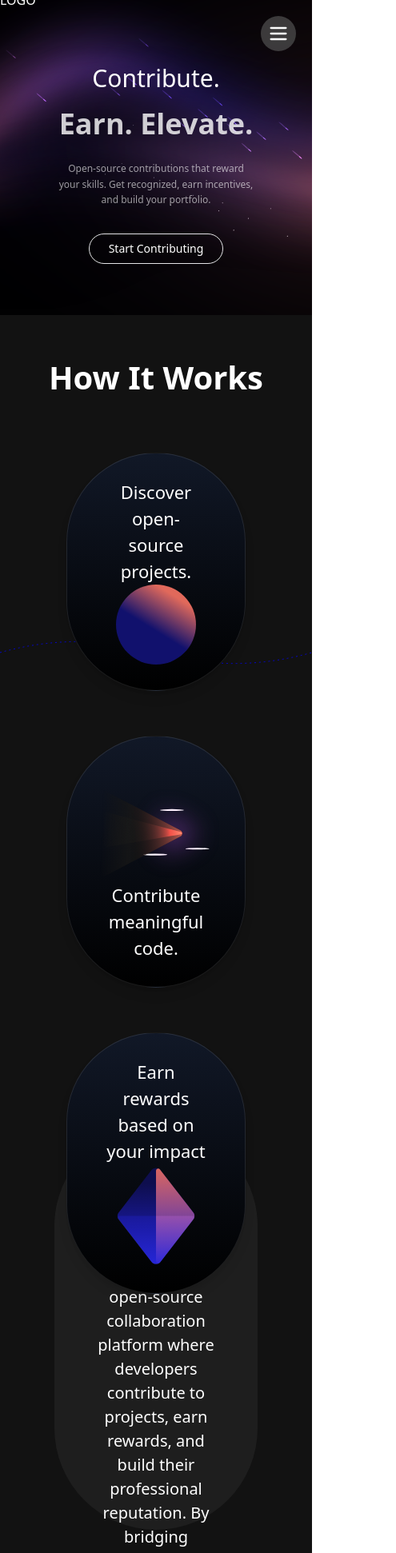
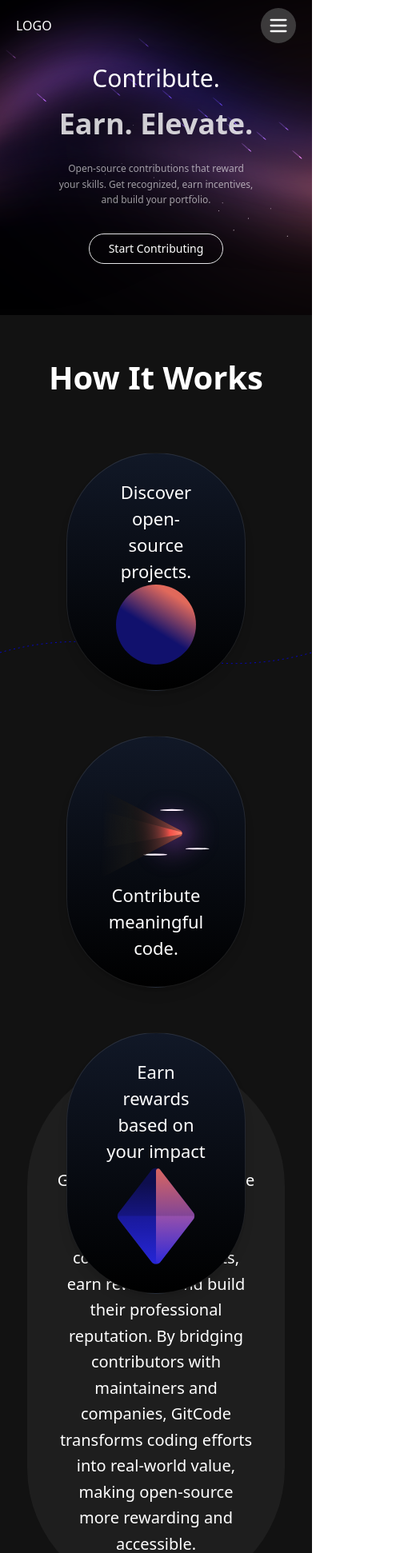
Before and after one commit to AdityaCubicles45/TheGitcode2, a Next.js app: page / in a window 390 px wide. Shown: the top 1942 px of the page at 80% size, 495 px wide, since content can reach past the window. Built offline with nearby package versions, Linux system fonts and the light colour scheme; no server answers.

Commit message:
token issue solved and mobilw view updated

```diff
--- a/convex/auth.config.ts
+++ b/convex/auth.config.ts
@@ -1,7 +1,7 @@
 export default {
     providers: [
       {
-        domain: "https://engaging-chimp-83.clerk.accounts.dev",
+        domain: (process.env.CLERK_ISSUER_URL),
         applicationID: "convex",
       },
     ]
--- a/src/app/components/About.tsx
+++ b/src/app/components/About.tsx
@@ -1,16 +1,22 @@
-import React from 'react'
+import React from "react";
 
 const About = () => {
   return (
-    <div className=' h-screen w-full bg-[#121212] text-white flex items-center justify-center'>
-        <div className=' bg-white/5 h-[60%] w-[65%] rounded-full flex flex-col items-center justify-center'>
-            <h1 className=' text-4xl font-semibold mb-12'> About</h1>
-            <div className='w-[60%] h-1/2 text-center text-[20px]'>
-            <p>GitCode is an open-source collaboration platform where developers contribute to projects, earn rewards, and build their professional reputation. By bridging contributors with maintainers and companies, GitCode transforms coding efforts into real-world value, making open-source more rewarding and accessible.</p>
-            </div>
+    <div className=" h-screen sm:h-auto lg:h-screen w-full bg-[#121212] text-white flex items-center justify-center px-4">
+      <div className="bg-white/5 h-[80%] sm:h-[40%] lg:h-[60%] w-[90%] md:w-[80%] sm:w-[65%] rounded-full flex flex-col items-center justify-center p-6">
+        <h1 className="text-4xl font-semibold mb-12 sm:text-3xl">About</h1>
+        <div className="w-[90%] md:w-[80%] sm:w-[60%] text-center text-[20px] sm:text-[16px] leading-relaxed">
+          <p>
+            GitCode is an open-source collaboration platform where developers
+            contribute to projects, earn rewards, and build their professional
+            reputation. By bridging contributors with maintainers and companies,
+            GitCode transforms coding efforts into real-world value, making
+            open-source more rewarding and accessible.
+          </p>
         </div>
+      </div>
     </div>
-  )
-}
+  );
+};
 
-export default About
+export default About;
--- a/src/app/components/Community.tsx
+++ b/src/app/components/Community.tsx
@@ -4,7 +4,7 @@ const CommunitySection = () => {
   return (
     <section className="bg-[#121212] h-screen w-full text-white py-16 flex flex-col items-center">
       <h2 className="text-4xl font-bold mb-8">Join the Community</h2>
-      <div className="grid grid-cols-1 md:grid-cols-3 gap-6 h-[75%] max-w-5xl">
+      <div className="grid grid-cols-1 sm:grid-cols-3 gap-6 h-[75%] max-w-5xl">
         {/* Developers */}
         <div className="bg-gradient-to-b from-purple-900 to-black p-8 rounded-lg shadow-lg flex flex-col justify-around items-center text-center">
           <h3 className="text-[26px] font-semibold  w-[50%]">For Developers</h3>
--- a/src/app/components/Navbar.tsx
+++ b/src/app/components/Navbar.tsx
@@ -2,7 +2,8 @@
 
 import { useEffect, useState } from "react";
 import { Menu, X } from "lucide-react";
-import { UserButton } from "@clerk/nextjs";
+import { SignedIn, SignedOut, SignInButton } from "@clerk/nextjs";
+import Link from "next/link";
 
 const Navbar: React.FC = () => {
   const [visible, setVisible] = useState(true);
@@ -23,9 +24,8 @@ const Navbar: React.FC = () => {
     return () => {
       window.removeEventListener("scroll", handleScroll);
     };
-  }, ); // Added lastScrollY to dependency array
+  }, );
 
-  // Close menu on scroll
   useEffect(() => {
     const closeMenuOnScroll = () => {
       if (menuOpen) {
@@ -33,9 +33,9 @@ const Navbar: React.FC = () => {
       }
     };
 
-    window.addEventListener('scroll', closeMenuOnScroll);
+    window.addEventListener("scroll", closeMenuOnScroll);
     return () => {
-      window.removeEventListener('scroll', closeMenuOnScroll);
+      window.removeEventListener("scroll", closeMenuOnScroll);
     };
   }, [menuOpen]);
 
@@ -47,19 +47,23 @@ const Navbar: React.FC = () => {
     >
       <div className="flex items-center justify-between md:justify-center">
         {/* Mobile Hamburger */}
+        <div className="flex items-center md:hidden fixed top-5 left-5 gap-3 z-50">
+          <div className="text-white">LOGO</div>
           <button
-          className="md:hidden text-white bg-[#525252] bg-opacity-70 p-2 rounded-full fixed top-5 right-5 z-50"
+            className="text-white bg-[#525252] bg-opacity-70 p-2 fixed right-5 rounded-full"
             onClick={() => setMenuOpen(!menuOpen)}
           >
             {menuOpen ? <X size={28} /> : <Menu size={28} />}
           </button>
+        </div>
 
-        <div className="flex items-center left-0 text-white fixed gap-3">
+        {/* Logo - Hidden on mobile */}
+        <div className="hidden md:flex items-center ml-4 left-0 text-white fixed gap-3">
           LOGO
         </div>
 
         {/* Desktop Navbar */}
-        <div className="hidden md:flex items-center px-4 space-x-4 bg-[#525252] bg-opacity-55 text-white rounded-full shadow-lg">
+        <div className="hidden md:flex items-center space-x-4 bg-[#525252] bg-opacity-55 text-white rounded-full shadow-lg">
           <button className="hover:bg-[#525252] bg-opacity-70 px-4 py-2 rounded-full">
             Platform
           </button>
@@ -71,23 +75,33 @@ const Navbar: React.FC = () => {
           </button>
         </div>
 
-        <div className="flex items-center fixed right-0">
-          <UserButton
-            afterSignOutUrl="/"
-            appearance={{
-              elements: {
-                avatarBox:
-                  "h-8 w-8 ring-2 ring-gray-200/50 ring-offset-2 rounded-full transition-shadow hover:ring-gray-300/50",
-              },
-            }}
-          />
+        {/* Start Contributing Button - Hidden on mobile */}
+        <div className="hidden md:flex mr-4 items-center fixed right-0">
+          <SignedIn>
+            <Link href="/onBoarding">
+              <button className="rounded-full text-white hover:text-white font-medium border px-4 py-1.5 text-sm sm:text-base">
+                Start Contributing
+              </button>
+            </Link>
+          </SignedIn>
+
+          <SignedOut>
+            <SignInButton
+              mode="modal"
+              fallbackRedirectUrl={"/onBoarding"}
+              forceRedirectUrl={"/onBoarding"}
+            >
+              <button className="rounded-full text-white hover:text-white font-medium border px-4 py-1.5 text-sm sm:text-base">
+                Start Contributing
+              </button>
+            </SignInButton>
+          </SignedOut>
         </div>
       </div>
 
       {/* Mobile Menu Overlay */}
       {menuOpen && (
         <div className="z-50">
-
           {/* Left half with transparent blur */}
           <div className="w-1/2 h-screen bg-black bg-opacity-40 backdrop-blur-md p-6 flex flex-col space-y-4 text-white">
             <button className="hover:bg-[#525252] bg-opacity-70 px-4 py-2 rounded-md">
@@ -99,13 +113,30 @@ const Navbar: React.FC = () => {
             <button className="hover:bg-[#525252] bg-opacity-70 px-4 py-2 rounded-md">
               About
             </button>
+
+            <SignedIn>
+              <Link href="/onBoarding">
+                <button className="hover:bg-[#525252] bg-opacity-70 px-4 py-2 rounded-md">
+                  Start Contributing
+                </button>
+              </Link>
+            </SignedIn>
+
+            <SignedOut>
+              <SignInButton
+                mode="modal"
+                fallbackRedirectUrl={"/onBoarding"}
+                forceRedirectUrl={"/onBoarding"}
+              >
+                <button className="hover:bg-[#525252] bg-opacity-70 px-4 py-2 rounded-md">
+                  Start Contributing
+                </button>
+              </SignInButton>
+            </SignedOut>
           </div>
 
           {/* Right half fully transparent */}
-          <div
-            className="w-1/2 h-screen"
-            onClick={() => setMenuOpen(false)}
-          ></div>
+          <div className="w-1/2 h-screen" onClick={() => setMenuOpen(false)}></div>
         </div>
       )}
     </div>
--- a/src/app/components/StartToday.tsx
+++ b/src/app/components/StartToday.tsx
@@ -2,7 +2,7 @@ import React from 'react'
 
 const StartToday = () => {
   return (
-    <div className='h-screen w-full flex flex-col justify-center text-white items-center bg-[#121212]'>
+    <div className=' h-screen sm:h-auto lg:h-screen w-full flex flex-col justify-center text-white items-center bg-[#121212]'>
         <div className=' py-10 font-semibold text-[40px] mb-4'>
             <h1>
             Start Contributing Today!
--- a/src/app/components/WhyGitcode.tsx
+++ b/src/app/components/WhyGitcode.tsx
@@ -10,7 +10,7 @@ export default function GradientBoxes() {
         </div>
 
         {/* Boxes Grid */}
-        <div className="relative grid grid-cols-3 gap-4 mb-14 max-w-4xl">
+        <div className="relative grid grid-cols-2 sm:grid-cols-3 lg:grid-cols-3 gap-4 mb-14 max-w-4xl">
           {[
             { text: "Monetized Open-Source", gradient: "from-purple-600 to-indigo-500" },
             { text: "Build Your Developer Identity", gradient: "from-purple-700 to-indigo-600" },
@@ -21,7 +21,7 @@ export default function GradientBoxes() {
           ].map((box, index) => (
             <div
               key={index}
-              className={`p-6 w-56 h-56 flex items-center justify-center text-center font-semibold text-white text-xl rounded-lg bg-gradient-to-br ${box.gradient}`}
+              className={`p-6 w-44 h-44 sm:w-56 sm:h-56 flex items-center justify-center text-center font-semibold text-white text-xl rounded-lg bg-gradient-to-br ${box.gradient}`}
             >
               {box.text}
             </div>
--- a/src/app/page.tsx
+++ b/src/app/page.tsx
@@ -8,10 +8,11 @@ import HowItWorks from './components/HowItWork';
 import StartToday from './components/StartToday';
 import WhyGitcode from './components/WhyGitcode';
 
+
 export default async function Home() {
 
   return (
-      <main className="flex min-h-screen flex-col items-center justify-center bg-[#000]">
+      <main className="bg-[#000]">
         <Navbar />
         <Hero />
         <HowItWorks />
```
Also changed, not shown: src/app/onBoarding/page.tsx (+7 -3 lines). Lines whose indentation alone changed are shown as unchanged.
